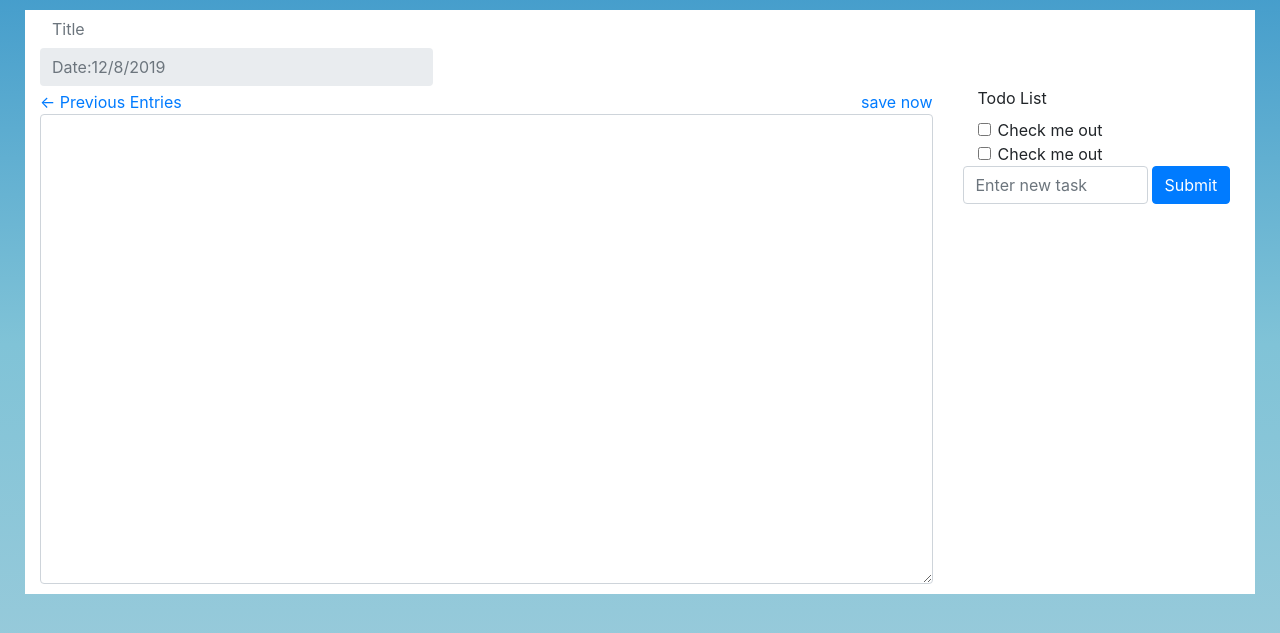
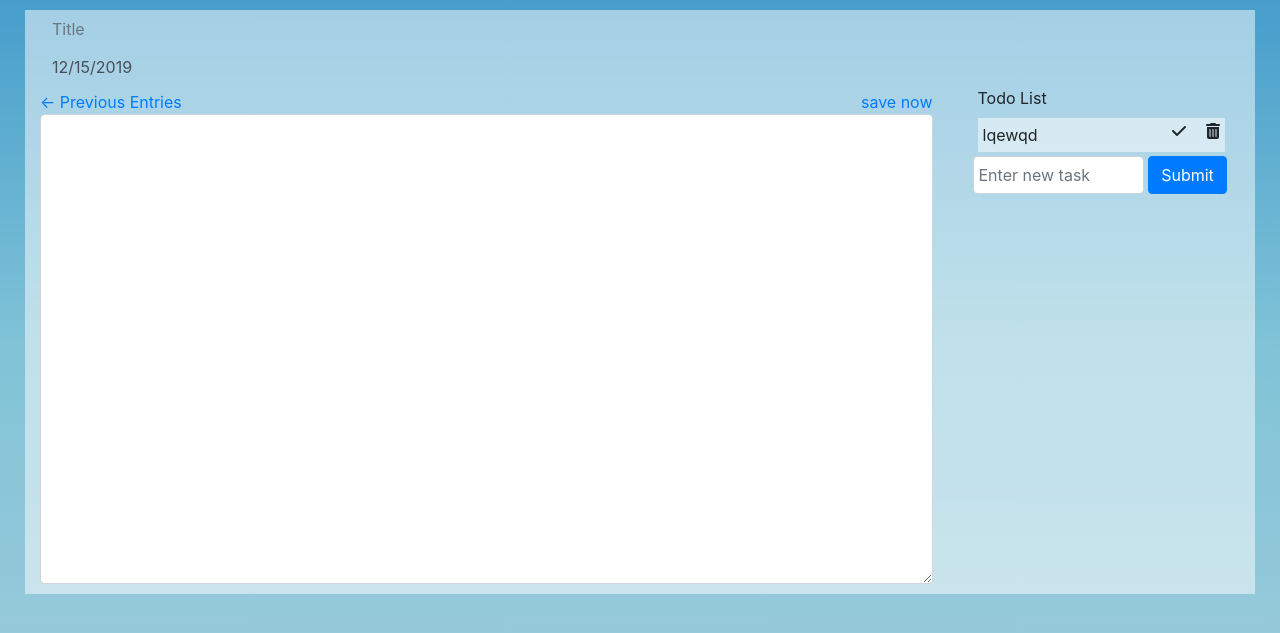
Before and after one commit to ruthersmith/web335, a Node server app: page /journal in a window 1280 px wide. Shown: the part 56-689 px from the top of the page. Run offline with Node 20, Linux system fonts and the light colour scheme; some libraries are stand-ins or nearby versions.

Commit message:
adding a todo to the db works

```diff
--- /dev/null
+++ b/public/javascripts/journal_helpers.js
@@ -0,0 +1,51 @@
+$(document).ready(function(){
+    setDate();
+
+
+    $("button").click(function(e){
+      e.preventDefault();
+      var this_data = $('#todo_form').serialize();
+
+       $.ajax({
+          type: "POST",
+          url: '/journal/add_todo',
+          data:this_data,
+          success: function(data,status){
+
+          },
+          error:function(jqXhr, textStatus, errorMessage){
+            alert(errorMessage);
+          }
+      });
+    });
+
+  });
+
+  function getDate(){
+    var today = new Date();
+    var dd = String(today.getDate()).padStart(2, '0');
+    var mm = String(today.getMonth() + 1).padStart(2, '0');
+    var yyyy = today.getFullYear();
+
+    today = mm + '/' + dd + '/' + yyyy;
+    return today;
+  }
+      /* Set the width of the sidebar to 250px and the left margin of the page content to 250px */
+  function openNav() {
+    document.getElementById("journal-entries").style.width = "250px";
+    document.getElementById("journal-main").style.marginLeft = "250px";
+    document.getElementById('openbtn').style.display = "none";
+  }
+
+  /* Set the width of the sidebar to 0 and the left margin of the page content to 0 */
+  function closeNav() {
+    document.getElementById("journal-entries").style.width = "0";
+    document.getElementById("journal-main").style.marginLeft = "0";
+    document.getElementById('openbtn').style.display = "block";
+  }
+
+  function setDate(){
+    var today = getDate();
+    $('#journal_date').val(today);
+    $('#today').val(today);
+  }
--- a/public/stylesheets/style.css
+++ b/public/stylesheets/style.css
@@ -65,11 +65,13 @@ a {
 .journal-input{
   border: 0 !important;
   box-shadow: none !important ;
+  background: none !important;
 }
 
 /* Style page content - use this if you want to push the page content to the right when you open the side navigation */
 #journal-main {
   transition: margin-left .5s; /* If you want a transition effect */
+  background-color: rgba(255, 255, 255, 0.5);;
 }
 
 /* On smaller screens, where height is less than 450px, change the style of the sidenav (less padding and a smaller font size) */
@@ -77,3 +79,17 @@ a {
   .sidebar {padding-top: 15px;}
   .sidebar a {font-size: 18px;}
 }
+
+.todo-task{
+  width: 100%;
+  background: rgba(255,255,255,0.5);
+  padding: 5px;
+
+  overflow: hidden;
+}
+
+.todo-task i{
+  float: right;
+  margin-left: 20px;
+  cursor: pointer;
+}
--- a/routes/journal.js
+++ b/routes/journal.js
@@ -1,5 +1,8 @@
 var express = require('express');
 var router = express.Router();
+var journal_model = require('../models/journal_model');
+
+
 
 /* GET users listing. */
 router.get('/', function(req, res, next) {
@@ -7,4 +10,11 @@ router.get('/', function(req, res, next) {
   res.render('journal', { user: req.user }); //display user.hbs
 });
 
+router.post('/add_todo', function(req, res, next) {
+  journal_model.add_todo_to_db(req,res);
+  res.send('respond with a resource');
+
+});
+
+
 module.exports = router;
--- a/views/journal.hbs
+++ b/views/journal.hbs
@@ -1,4 +1,5 @@
 {{>nav}}
+
 
 <div class="container-fluid">
 
@@ -17,18 +18,18 @@
     </div>
   </div>
 
-  <div class="row" id="journal-main"  style="background-color: white; margin:10px;padding-bottom:10px">
+  <div class="row" id="journal-main"  style=" margin:10px;padding-bottom:10px">
 
     <div class="col-md-12 ">
           <div class="form-row">
         <div class="col-md-12">
-          <input style="border: 0;box-shadow: none" type="text" class="form-control border-0" placeholder="Title">
+          <input style="border: 0;box-shadow: none; background:none" type="text" class="form-control border-0" placeholder="Title">
         </div>
       </div>
 
       <div class="form-row">
         <div class="col-md-4">
-          <input type="text" class="journal-input form-control" readonly placeholder="Date:12/8/2019">
+          <input type="text" id="journal_date" class="journal-input form-control" readonly>
         </div>
       </div>
     </div>
@@ -45,21 +46,20 @@
         <div class="col-md-12">
             <label for="">Todo List</label>
 
-             <div class="form-check">
-              <input type="checkbox" class="form-check-input" id="exampleCheck1">
-              <label class="form-check-label" for="exampleCheck1">Check me out</label>
-            </div>
 
-            <div class="form-check">
-              <input type="checkbox" class="form-check-input" id="exampleCheck1">
-              <label class="form-check-label" for="exampleCheck1">Check me out</label>
+            <div class="list">
+                <div class="todo-task mb-1">
+              lqewqd
+              <i class="fas fa-trash-alt" aria-hidden="true"></i>
+              <i class="fas fa-check" aria-hidden="true"></i>
+              </div>
             </div>
 
 
-
-              <form action="#">
-                <div class="form-group row">
-                  <input type="text" class="form-control col-md-8 mr-1" id="" placeholder="Enter new task">
+              <form id="todo_form">
+                <div class="form-group form-row">
+                  <input type="text" name="date" id="today" hidden>
+                  <input type="text" class="form-control col-md-8 mr-1" name="todo" placeholder="Enter new task">
                   <button type="submit" class="btn btn-primary">Submit</button>
                 </div>
               </form>
@@ -72,18 +72,4 @@
   </div>
 </div>
 
-<script>
-    /* Set the width of the sidebar to 250px and the left margin of the page content to 250px */
-function openNav() {
-  document.getElementById("journal-entries").style.width = "250px";
-  document.getElementById("journal-main").style.marginLeft = "250px";
-  document.getElementById('openbtn').style.display = "none";
-}
-
-/* Set the width of the sidebar to 0 and the left margin of the page content to 0 */
-function closeNav() {
-  document.getElementById("journal-entries").style.width = "0";
-  document.getElementById("journal-main").style.marginLeft = "0";
-  document.getElementById('openbtn').style.display = "block";
-}
-</script>
+  <script src="/javascripts/journal_helpers.js"></script>
--- a/views/layout.hbs
+++ b/views/layout.hbs
@@ -15,12 +15,16 @@
 
   </head>
 
-  <body style = ;">
-    {{{body}}}
-    <script src="https://code.jquery.com/jquery-3.3.1.slim.min.js"
+  <body>
+    {{!-- <script src="https://code.jquery.com/jquery-3.3.1.slim.min.js"
     integrity="sha384-q8i/X+965DzO0rT7abK41JStQIAqVgRVzpbzo5smXKp4YfRvH+8abtTE1Pi6jizo"
     crossorigin="anonymous">
-    </script>
+    </script> --}}
+    <script src="https://cdnjs.cloudflare.com/ajax/libs/jquery/3.4.1/jquery.min.js"></script>
+
+
+    {{{body}}}
+
     <script src="https://cdnjs.cloudflare.com/ajax/libs/popper.js/1.14.7/umd/popper.min.js"
     integrity="sha384-UO2eT0CpHqdSJQ6hJty5KVphtPhzWj9WO1clHTMGa3JDZwrnQq4sF86dIHNDz0W1"
     crossorigin="anonymous">
@@ -29,6 +33,9 @@
     integrity="sha384-JjSmVgyd0p3pXB1rRibZUAYoIIy6OrQ6VrjIEaFf/nJGzIxFDsf4x0xIM+B07jRM"
     crossorigin="anonymous">
     </script>
+
+
+
   </body>
 
 </html>
```
Also changed, not shown: models/journal_model.js (added, +27 -0 lines).
